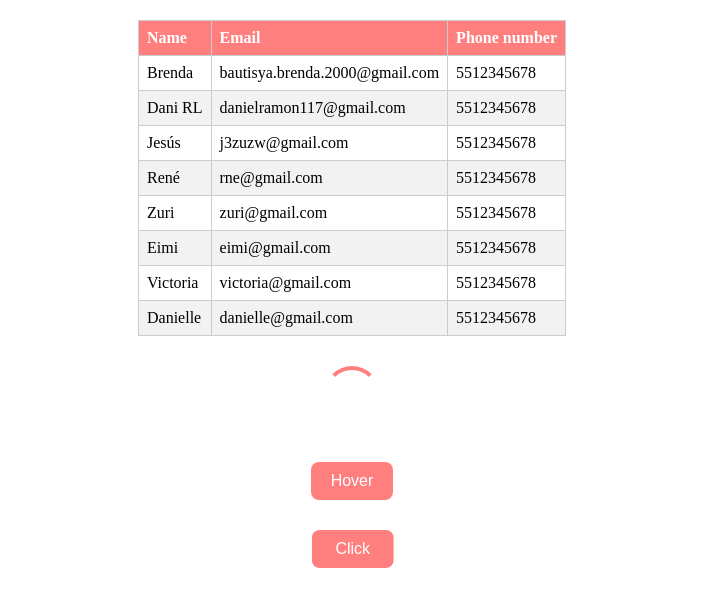
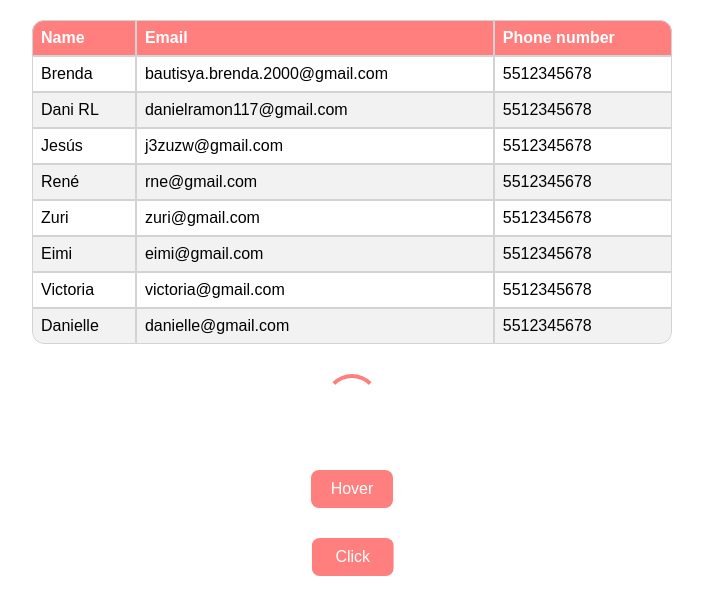
Before and after one commit to dianadeayer/semillero, a plain HTML site: page index.html in a window 1280 px wide. Shown: the whole page, without its empty margins (288-991 px from the left). Drawn offline with Linux system fonts and the light colour scheme.

Commit message:
fixed button animation and added aria properties

```diff
--- a/index.html
+++ b/index.html
@@ -8,7 +8,7 @@
   </head>
   <body>
     <div class="table-container">
-      <table class="contact-table">
+      <table class="contact-table" aria-label="contact information tale">
         <thead>
           <tr>
             <th>Name</th>
@@ -60,7 +60,7 @@
         </tbody>
       </table>
     </div>
-    <div class="circular-loader"></div>
+    <div class="circular-loader" role="progress-indicator"></div>
 
     <div class="button-container">
       <button class="custom-button">Hover</button>
--- a/styles.css
+++ b/styles.css
@@ -4,12 +4,20 @@ body {
   margin: 0;
   justify-content: center;
   align-items: center;
+  font-family: Arial, Helvetica, sans-serif;
 }
 
-table {
+.table-container {
+  width: 50%;
+}
+
+.contact-table {
   width: 100%;
-  border-collapse: collapse;
+  border-collapse: separate;
+  border-spacing: 0;
+  border-radius: 12px;
   margin: 20px auto;
+  overflow: hidden;
 }
 
 thead {
@@ -17,9 +25,9 @@ thead {
   color: white;
 }
 
-th,
-td {
-  border: 1px solid #ccc;
+.contact-table th,
+.contact-table td {
+  border: 1px solid #d3d3d3;
   padding: 8px;
   text-align: left;
 }
@@ -28,15 +36,33 @@ tbody tr:nth-child(odd) {
   background-color: #ffffff;
 }
 
+/*rounder corners*/
 tbody tr:nth-child(even) {
   background-color: #f2f2f2;
 }
 
+.contact-table thead th:first-child {
+  border-top-left-radius: 12px;
+}
+
+.contact-table thead th:last-child {
+  border-top-right-radius: 12px;
+}
+
+.contact-table tbody tr:last-child td:first-child {
+  border-bottom-left-radius: 12px;
+}
+
+.contact-table tbody tr:last-child td:last-child {
+  border-bottom-right-radius: 12px;
+}
+
+/*progress indicator*/
 .circular-loader {
   margin-top: 10px;
   width: 48px;
   height: 48px;
-  border: 4px solid white; /* Color de fondo */
+  border: 4px solid white; /* color de fondo */
   border-top: 4px solid rgba(255, 0, 0, 0.5);
   border-radius: 50%;
   animation: spin 1s linear infinite;
@@ -94,6 +120,5 @@ tbody tr:nth-child(even) {
 }
 
 .animated-button:hover {
-  animation: none;
-  transform: translateX(0);
+  animation-play-state: paused;
 }
```
